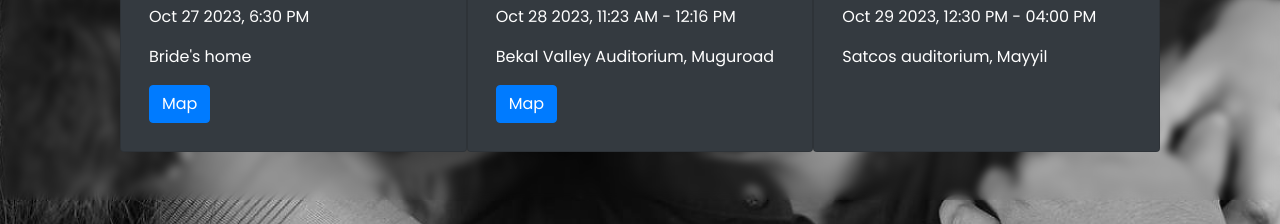
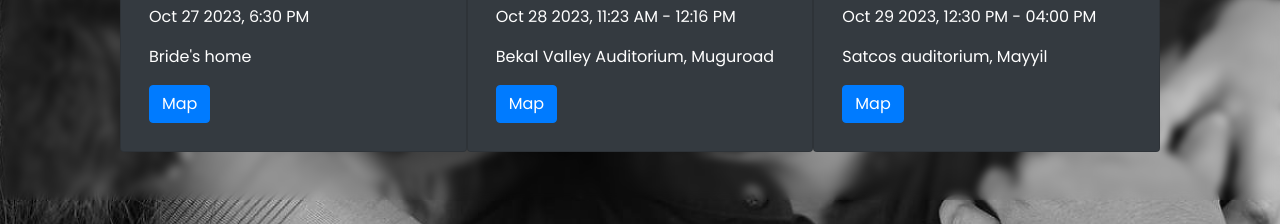
Before and after one commit to bineeshn/wedding-invitation, a plain HTML site: page index.html in a window 1280 px wide. Shown: the part 2982-3206 px from the top of the page. Drawn offline with nearby package versions, Linux system fonts and the light colour scheme.

Commit message:
Map link Update

```diff
--- a/index.html
+++ b/index.html
@@ -127,6 +127,7 @@
                         <h3 class="rich-text__yellow font-weight-bold">Reception</h3>
                         <p>Oct 29 2023, 12:30 PM - 04:00 PM</p>
                         <p>Satcos auditorium, Mayyil</p>
+                        <a href="https://maps.app.goo.gl/4GWBdGWjjXZhnvj1A?g_st=iw"  target="_blank" class="btn btn-primary">Map</a>
                     </div>
                 </div>
             </div></div>
```
